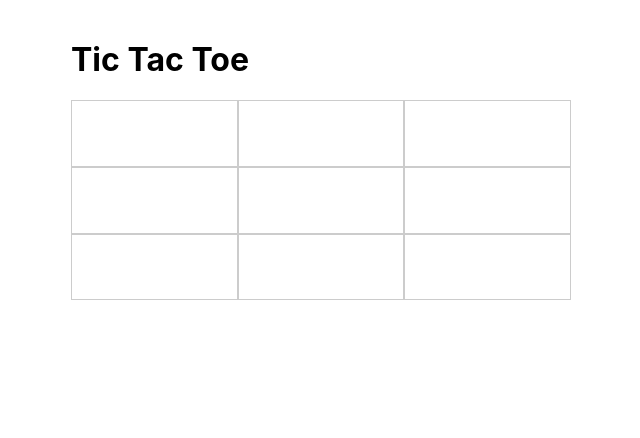
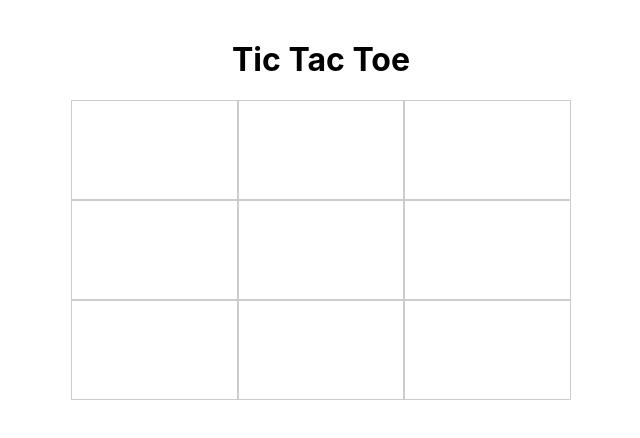
Before and after one commit to taimursaeed/react-games, a React (Vite) app: page / in a window 1280 px wide. Shown: the top 438 px of the page, without its empty margins (319-959 px from the left). Built offline with nearby package versions, Linux system fonts and the light colour scheme.

Commit message:
update boxes UI

```diff
--- a/src/games/tictactoe/components/button.jsx
+++ b/src/games/tictactoe/components/button.jsx
@@ -1,33 +1,39 @@
 import React from "react";
 import styled from "styled-components";
+import { TURNTYPE } from "./../constants";
 
 const GridButton = styled.button`
-  font-size: 30px;
-  line-height: 30px;
+  font-size: 45px;
+  line-height: 45px;
   border: none;
-  background: white;
+  background: ${(props) => {
+    if (props.player === TURNTYPE["PLAYER1"]) {
+      return "#07bc07";
+    } else if (props.player === TURNTYPE["PLAYER2"]) {
+      return "#007eff";
+    } else return "white";
+  }};
   cursor: pointer;
   border: 1px solid #ccc;
   svg {
     vertical-align: middle;
   }
-  &:hover {
-    background: #fafafa;
+  &:not([disabled]):hover {
+    background: #2fd22f;
   }
   &:disabled {
     &:hover {
-      background: white;
       cursor: initial;
     }
   }
 `;
-export default function Button({ id, isClicked, value, onClick }) {
+export default function Button({ id, isClicked, value, onClick, player }) {
   const handleClick = () => {
     onClick(id);
   };
 
   return (
-    <GridButton onClick={handleClick} disabled={isClicked}>
+    <GridButton onClick={handleClick} disabled={isClicked} player={player}>
       {value}
     </GridButton>
   );
--- a/src/games/tictactoe/index.jsx
+++ b/src/games/tictactoe/index.jsx
@@ -6,12 +6,13 @@ import styled from "styled-components";
 const Wrapper = styled.div`
   max-width: 500px;
   margin: auto;
+  text-align: center;
 `;
 const Grid = styled.div`
   display: grid;
   grid-template-columns: repeat(3, 1fr);
   grid-template-rows: repeat(3, 1fr);
-  height: 200px;
+  height: 300px;
 `;
 
 export default function tictactoe() {
@@ -61,6 +62,7 @@ export default function tictactoe() {
       ...cells[indexOfCell],
       isClicked: true,
       value: turn.symbol,
+      player: TURNTYPE["PLAYER1"],
     };
 
     setGridCells(cells);
@@ -105,6 +107,7 @@ export default function tictactoe() {
         ...gridCellsCopy[randomID.id],
         isClicked: true,
         value: turn.symbol,
+        player: TURNTYPE["PLAYER2"],
       };
 
       setPlayer2Boxes([...player2Boxes, randomID.id]);
@@ -146,6 +149,7 @@ export default function tictactoe() {
         isClicked={i.isClicked}
         value={i.value}
         onClick={buttonCallback}
+        player={i.player}
       />
     ));
   };
```
